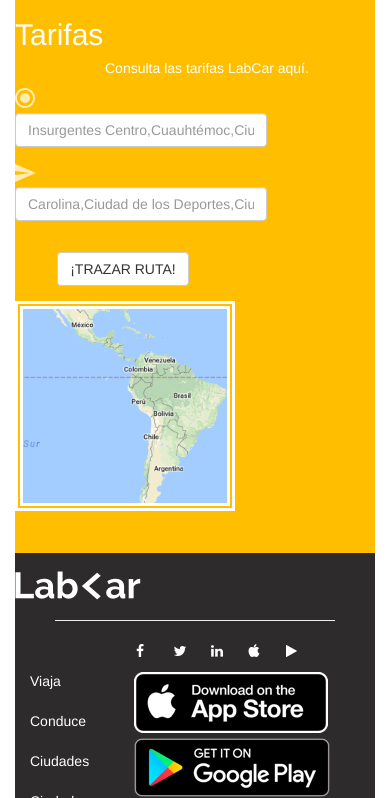
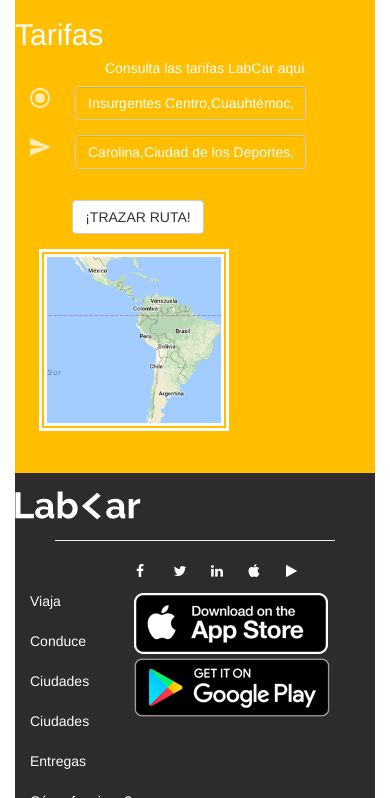
Before and after one commit to ConsueloLibre/LabCar, a plain HTML site: page index.html in a window 390 px wide. Shown: the part 2300-3098 px from the top of the page. Drawn offline with nearby package versions, Linux system fonts and the light colour scheme.

Commit message:
detalles tarifas

```diff
--- a/assets/css/main.css
+++ b/assets/css/main.css
@@ -183,3 +183,11 @@ h5{
 .copy{
 
 }
+input#inputEmail3  {
+    background-color: transparent;
+    color: white;
+}
+input#inputPassword3 {
+    background-color: transparent;
+}
+input::placeholder{color:white!important;}
--- a/index.html
+++ b/index.html
@@ -181,15 +181,15 @@
           <div class="col-xs-12 col-sm-12 hidden-md hidden-lg hidden-xl">
             <h2 class="col-md-offset-6">Tarifas</h2>
             <h5 class="col-md-offset-6">Consulta las tarifas LabCar aquí.</h5>
-            <form class=" col-md-offset-2 form-horizontal">
+            <form class=" col-md-12 form-horizontal">
               <div class="form-group">
-                <label for="inputEmail3" class="col-sm-2 control-label"><img src="assets/images/shape.png" alt=""></label>
+                <label for="inputEmail3" class="col-sm-2 col-xs-2 control-label"><img src="assets/images/shape.png" alt=""></label>
                 <div class="col-sm-10">
                   <input type="email" class="form-control" id="inputEmail3" placeholder="Insurgentes Centro,Cuauhtémoc,Ciudad de México">
                 </div>
               </div>
               <div class="form-group">
-                <label for="inputPassword3" class="col-sm-2 control-label"><img src="assets/images/shape2.png" alt=""></label>
+                <label for="inputPassword3" class="col-sm-2 col-xs-2 control-label"><img src="assets/images/shape2.png" alt=""></label>
                 <div class="col-sm-10">
                   <input type="password" class="form-control" id="inputPassword3" placeholder="Carolina,Ciudad de los Deportes,Ciudad de México">
                 </div>
@@ -205,12 +205,9 @@
               </div>
             </form>
           </div>
-
-
-          <div class="col-md-6 ">
+          <div class="col-xs-offset-3 col-sm-offset-3  ">
             <img src="assets/images/mapa.png" class="col-md-offset-3 map">
           </div>
-
         </div>
       </section>
       <footer>
```
